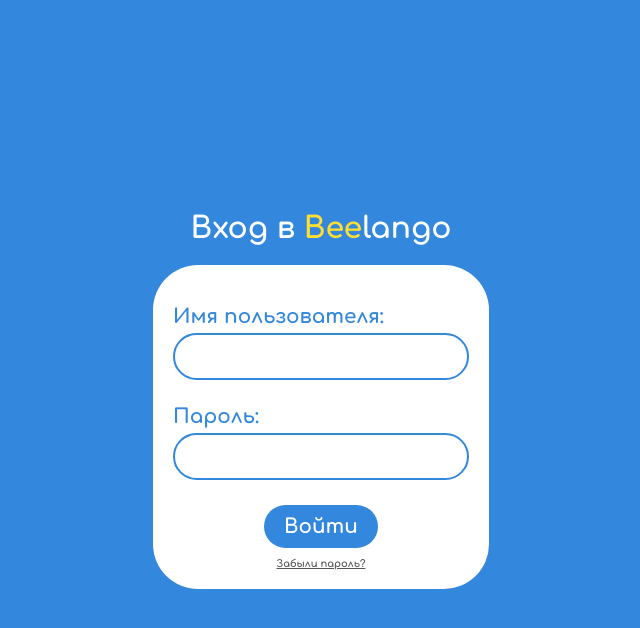
After one commit to Komilast/Beelango, a Django app: template Beelango/main/templates/main/login.html in a window 1280 px wide. The commit adds this page. Shown: the top 628 px of the page, without its empty margins (319-959 px from the left). Run offline with Django 4.2, Linux system fonts and the light colour scheme; the template is opened without the code that fills it: most values are stand-ins (such as "Sample title", 1, 10 or a date in 2020); parts of the project's set-up code (start-up, migrations or seed data) failed here and were passed over.

Commit message:
Работа с входом и регистрацией, пишу свою модель пользователей.

```diff
--- /dev/null
+++ b/Beelango/main/static/main/css/login.css
@@ -0,0 +1,103 @@
+* {
+    margin: 0;
+    padding: 0;
+    font-family: 'Comfortaa', cursive;
+    font-size: 20px;
+    color: #3388DD;
+}
+
+body {
+    background: #3388DD;
+}
+
+form {
+    display: flex;
+    flex-direction: column;
+    background: white;
+    padding: 30px 20px 20px 20px;
+    border-radius: 45px;
+}
+
+#error {
+    color: red;
+    font-size: 10px;
+    text-align: center;
+    margin-bottom: 10px;
+}
+
+#container {
+    display: flex;
+    flex-direction: column;
+    height: max-content;
+    width: max-content;
+    position: absolute;
+    left: 0;
+    right: 0;
+    top: 0;
+    bottom: 0;
+    margin: auto;
+}
+
+#title {
+    align-self: center;
+    font-size: 30px;
+    margin-bottom: 20px;
+    color: white;
+}
+
+#orange {
+    color: #FFDD33;
+    font-size: 30px;
+}
+
+label {
+    font-size: 20px;
+    margin-bottom: 5px;
+}
+
+input {
+    margin-bottom: 25px;
+    border-radius: 45px;
+    padding: 10px 20px;
+    font-size: 20px;
+    border: 2px solid #3388DD;
+    transition: border-color 0.3s ease-in-out, box-shadow 0.3s ease-in-out;
+    color: black;
+}
+
+input:focus {
+    outline: none;
+    border: 2px solid #3388DD;
+    box-shadow: 0 0 5px #3388DD;
+}
+
+input:hover {
+    border-color: #555;
+    transition: border-color 0.3s ease-in-out;
+}
+
+button {
+    width: max-content;
+    align-self: center;
+    padding: 10px 20px;
+    border-radius: 45px;
+    border: none;
+    background: #3388DD;
+    color: white;
+    font-size: 20px;
+    margin-bottom: 10px;
+}
+
+#pass-repair {
+    color: #555555;
+    align-self: center;
+    font-size: 10px;
+}
+
+input:-webkit-autofill {
+    -webkit-box-shadow: inset 0 0 0 50px white;
+}
+
+button:hover {
+    cursor: pointer;
+}
--- a/Beelango/main/static/main/css/welcome.css
+++ b/Beelango/main/static/main/css/welcome.css
@@ -122,7 +122,7 @@
     transform: translate(-50%, -50%);
     padding: 20px 40px;
     border-radius: 20px;
-    border: #FFDD33 solid 1px;
+    border: #FFDD33 solid 2px;
 }
 
 #are-you-registered {
--- /dev/null
+++ b/Beelango/main/templates/main/login.html
@@ -0,0 +1,36 @@
+<!DOCTYPE html>
+{% load static %}
+<html lang="ru">
+<head>
+    <meta charset="UTF-8">
+    <title>{{ title }}</title>
+    <link rel="stylesheet" type="text/css" href="{% static 'main/css/login.css' %}">
+    <link rel="preconnect" href="https://fonts.googleapis.com">
+    <link rel="preconnect" href="https://fonts.gstatic.com" crossorigin>
+    <link href="https://fonts.googleapis.com/css2?family=Comfortaa:wght@700&display=swap" rel="stylesheet">
+    <meta name="viewport" content="width=device-width, initial-scale=1, user-scalable=no">
+</head>
+<body>
+
+<div id="container">
+
+<p id="title">Вход в <span id="orange">Bee</span>lango</p>
+
+<form method="post">
+    {% csrf_token %}
+
+    <p id="error">{{ error_message }}</p>
+
+    <label for="username">Имя пользователя:</label>
+    <input name="username" required>
+
+    <label for="password">Пароль:</label>
+    <input name="password" type="password" required>
+
+    <button type="submit">Войти</button>
+
+    <a href="/" id="pass-repair">Забыли пароль?</a>
+</form>
+</div>
+</body>
+</html>
--- a/Beelango/main/templates/main/welcome.html
+++ b/Beelango/main/templates/main/welcome.html
@@ -14,8 +14,8 @@
 <div id="wrapper">
     <div id="auth">
         <p id="are-you-registered">Вы уже зарегистрированы?</p>
-        <a href="/" id="login">Войти</a>
-        <a href="/" id="register">Регистрация</a>
+        <a href="{% url 'login' %}" id="login">Войти</a>
+        <a href="{% url 'register' %}" id="register">Регистрация</a>
         <button id="cancel" type="button" onclick="areYouRegistered()">позже</button>
     </div>
     <div id="header">
--- a/Beelango/main/urls.py
+++ b/Beelango/main/urls.py
@@ -2,5 +2,7 @@ from django.urls import path, include
 from .views import *
 
 urlpatterns = [
-    path('', home, name='home')
+    path('', home, name='home'),
+    path('login/', login, name='login'),
+    path('register/', register, name='register')
 ]
```
Also changed, not shown: Beelango/Beelango/settings.py (+4 -8 lines), Beelango/main/forms.py (added, +8 -0 lines), Beelango/main/models.py (+51 -44 lines), Beelango/main/templates/main/register.html (added, +22 -0 lines), Beelango/main/views.py (+38 -1 lines), Beelango/db.sqlite3.
